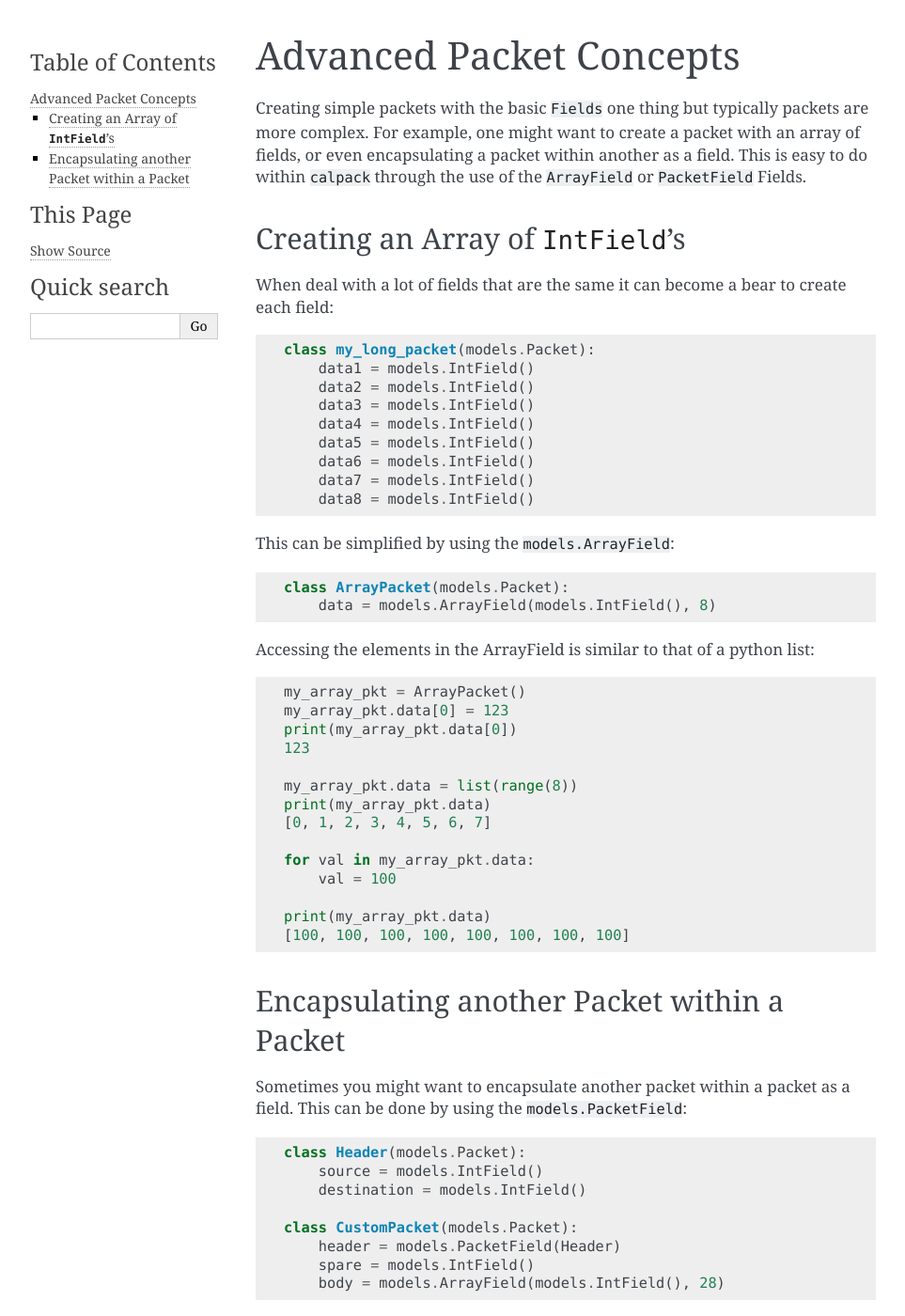
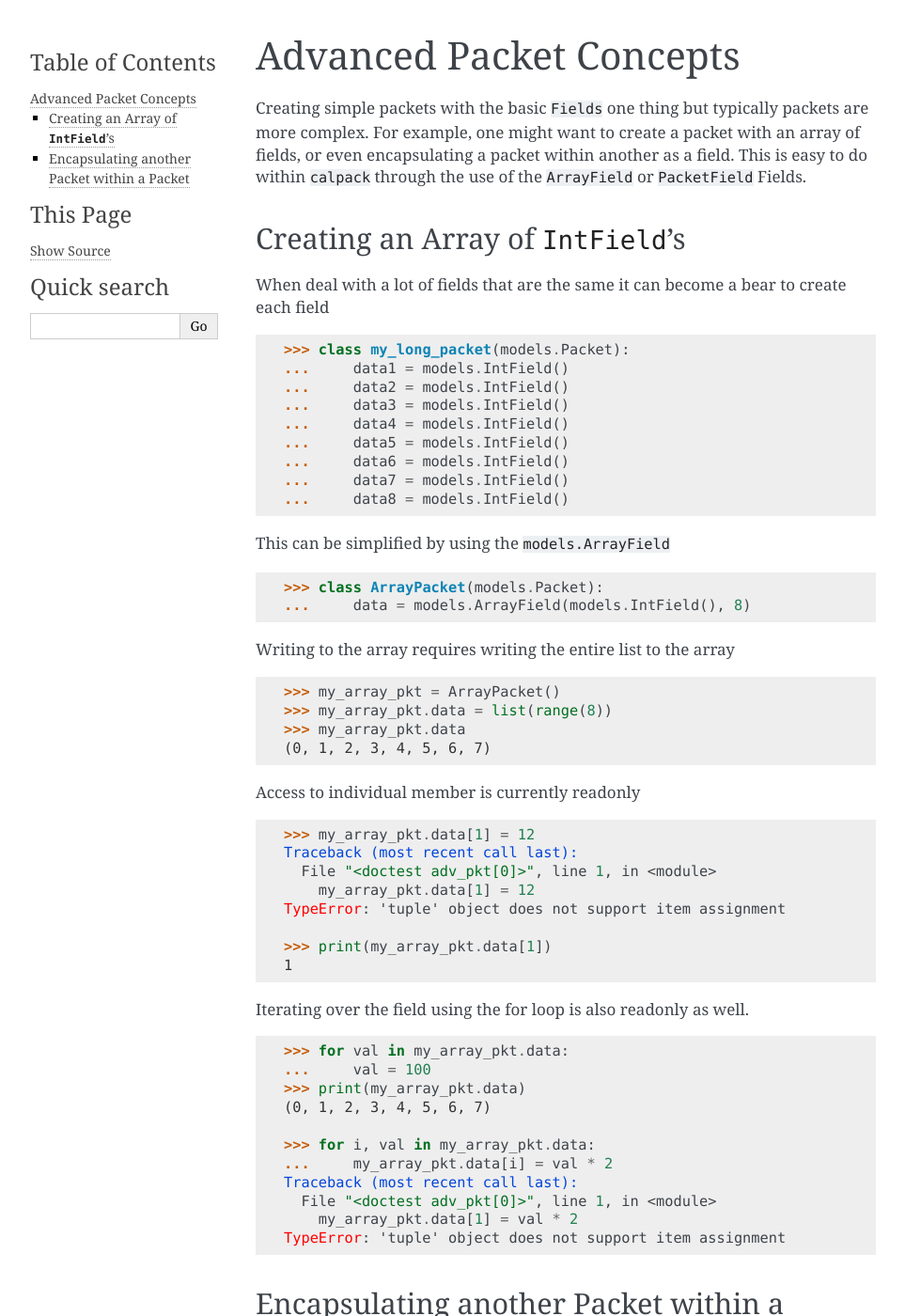
Before and after one commit to KronoSKoderS/CalPack, a Sphinx documentation site: the page built from docs/user/packets_adv_doc.rst, in a window 1280 px wide and 1400 px high. Shown: the whole window at 94% size, without its empty margins (148-1111 px from the left). Built offline with Sphinx 7.4.7, drawn with Linux system fonts in a browser that asks for light colours; some of the changed text lies outside the part shown.

Commit message:
documenting how arrayfields should be used.

```diff
--- a/docs/user/packets_adv_doc.rst
+++ b/docs/user/packets_adv_doc.rst
@@ -1,62 +1,106 @@
 Advanced Packet Concepts
 ========================
+
+.. testsetup:: adv_pkt
+
+    from calpack import models
+
+    class ArrayPacket(models.Packet):
+        data = models.ArrayField(models.IntField(), 8)
+
+    my_array_pkt = ArrayPacket()
+
 Creating simple packets with the basic :code:`Fields` one thing but typically packets are more complex.  For example,
 one might want to create a packet with an array of fields, or even encapsulating a packet within another as a field.
 This is easy to do within :code:`calpack` through the use of the :code:`ArrayField` or :code:`PacketField` Fields.
 
 Creating an Array of :code:`IntField`'s
 ---------------------------------------
-When deal with a lot of fields that are the same it can become a bear to create each field::
+When deal with a lot of fields that are the same it can become a bear to create each field
 
-    class my_long_packet(models.Packet):
-        data1 = models.IntField()
-        data2 = models.IntField()
-        data3 = models.IntField()
-        data4 = models.IntField()
-        data5 = models.IntField()
-        data6 = models.IntField()
-        data7 = models.IntField()
-        data8 = models.IntField()
+.. doctest:: adv_pkt
 
-This can be simplified by using the :code:`models.ArrayField`::
+    >>> class my_long_packet(models.Packet):
+    ...     data1 = models.IntField()
+    ...     data2 = models.IntField()
+    ...     data3 = models.IntField()
+    ...     data4 = models.IntField()
+    ...     data5 = models.IntField()
+    ...     data6 = models.IntField()
+    ...     data7 = models.IntField()
+    ...     data8 = models.IntField()
 
-    class ArrayPacket(models.Packet):
-        data = models.ArrayField(models.IntField(), 8)
+This can be simplified by using the :code:`models.ArrayField`
+
+.. doctest:: adv_pkt
+
+    >>> class ArrayPacket(models.Packet):
+    ...     data = models.ArrayField(models.IntField(), 8)
 
 
-Accessing the elements in the ArrayField is similar to that of a python list::
+Writing to the array requires writing the entire list to the array
 
-    my_array_pkt = ArrayPacket()
-    my_array_pkt.data[0] = 123
-    print(my_array_pkt.data[0])
-    123
+.. doctest:: adv_pkt
 
-    my_array_pkt.data = list(range(8))
-    print(my_array_pkt.data)
-    [0, 1, 2, 3, 4, 5, 6, 7]
+    >>> my_array_pkt = ArrayPacket()
+    >>> my_array_pkt.data = list(range(8))
+    >>> my_array_pkt.data
+    (0, 1, 2, 3, 4, 5, 6, 7)
 
-    for val in my_array_pkt.data:
-        val = 100
 
-    print(my_array_pkt.data)
-    [100, 100, 100, 100, 100, 100, 100, 100]
+Access to individual member is currently readonly
+
+.. doctest:: adv_pkt
+
+    >>> my_array_pkt.data[1] = 12
+    Traceback (most recent call last):
+      File "<doctest adv_pkt[0]>", line 1, in <module>
+        my_array_pkt.data[1] = 12
+    TypeError: 'tuple' object does not support item assignment
+
+    >>> print(my_array_pkt.data[1])
+    1
+
+Iterating over the field using the for loop is also readonly as well.
+
+.. doctest:: adv_pkt
+
+    >>> for val in my_array_pkt.data:
+    ...     val = 100
+    >>> print(my_array_pkt.data)
+    (0, 1, 2, 3, 4, 5, 6, 7)
+
+    >>> for i, val in my_array_pkt.data:
+    ...     my_array_pkt.data[i] = val * 2
+    Traceback (most recent call last):
+      File "<doctest adv_pkt[0]>", line 1, in <module>
+        my_array_pkt.data[1] = val * 2
+    TypeError: 'tuple' object does not support item assignment
 
 Encapsulating another Packet within a Packet
 --------------------------------------------
 Sometimes you might want to encapsulate another packet within a packet as a field.  This can be done by using the
-:code:`models.PacketField`::
+:code:`models.PacketField`
 
-    class Header(models.Packet):
-        source = models.IntField()
-        destination = models.IntField()
+.. doctest:: adv_pkt
 
-    class CustomPacket(models.Packet):
-        header = models.PacketField(Header)
-        spare = models.IntField()
-        body = models.ArrayField(models.IntField(), 28)
+    >>> class Header(models.Packet):
+    ...     source = models.IntField()
+    ...     destination = models.IntField()
 
-Access to the fields within the encapsulated packet is as simple as calling that packets members::
+    >>> class CustomPacket(models.Packet):
+    ...     header = models.PacketField(Header)
+    ...     spare = models.IntField()
+    ...     body = models.ArrayField(models.IntField(), 28)
 
-    pkt = CustomPacket()
-    pkt.header.source = 1
-    pkt.header.destination = 2
+Access to the fields within the encapsulated packet is as simple as calling that packets members
+
+.. doctest:: adv_pkt
+
+    >>> pkt = CustomPacket()
+    >>> pkt.header.source = 1
+    >>> pkt.header.source == 1
+    True
+    >>> pkt.header.destination = 2
+    >>> print(pkt.header.destination)
+    2
```
